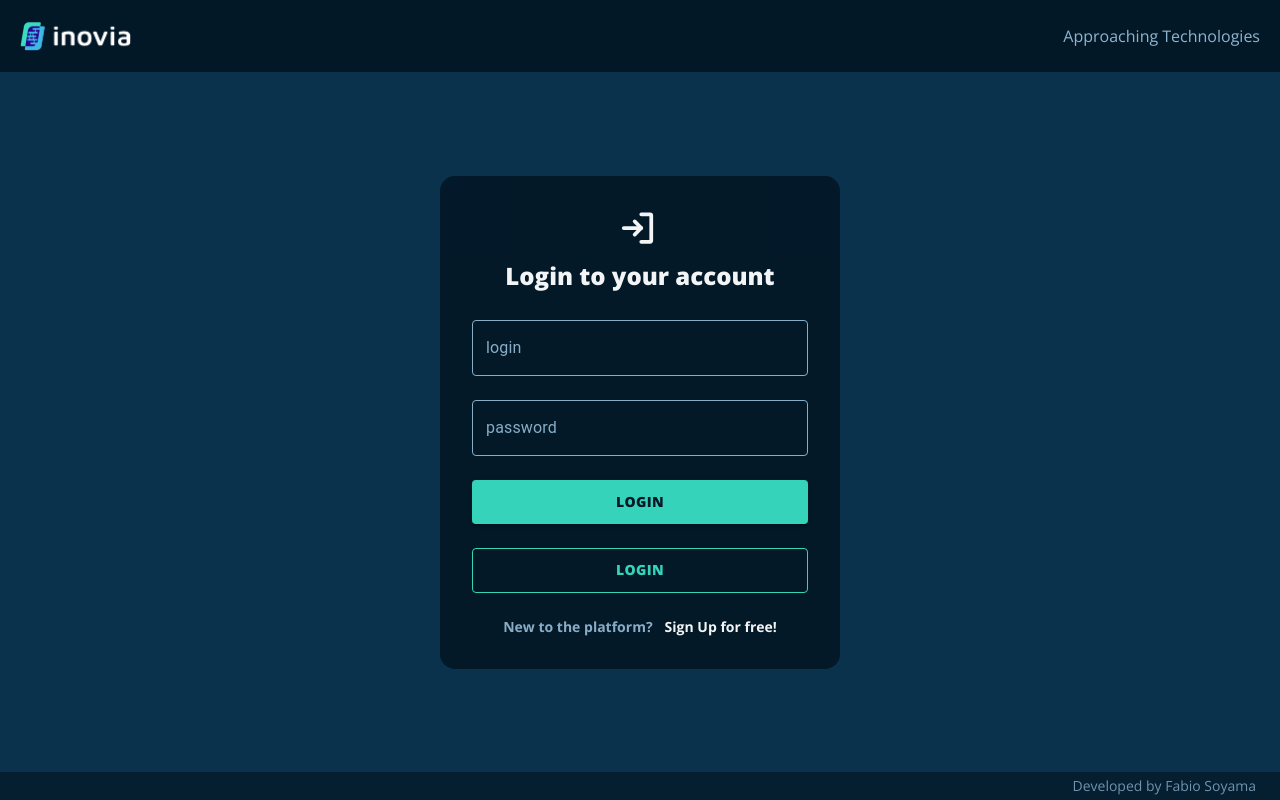
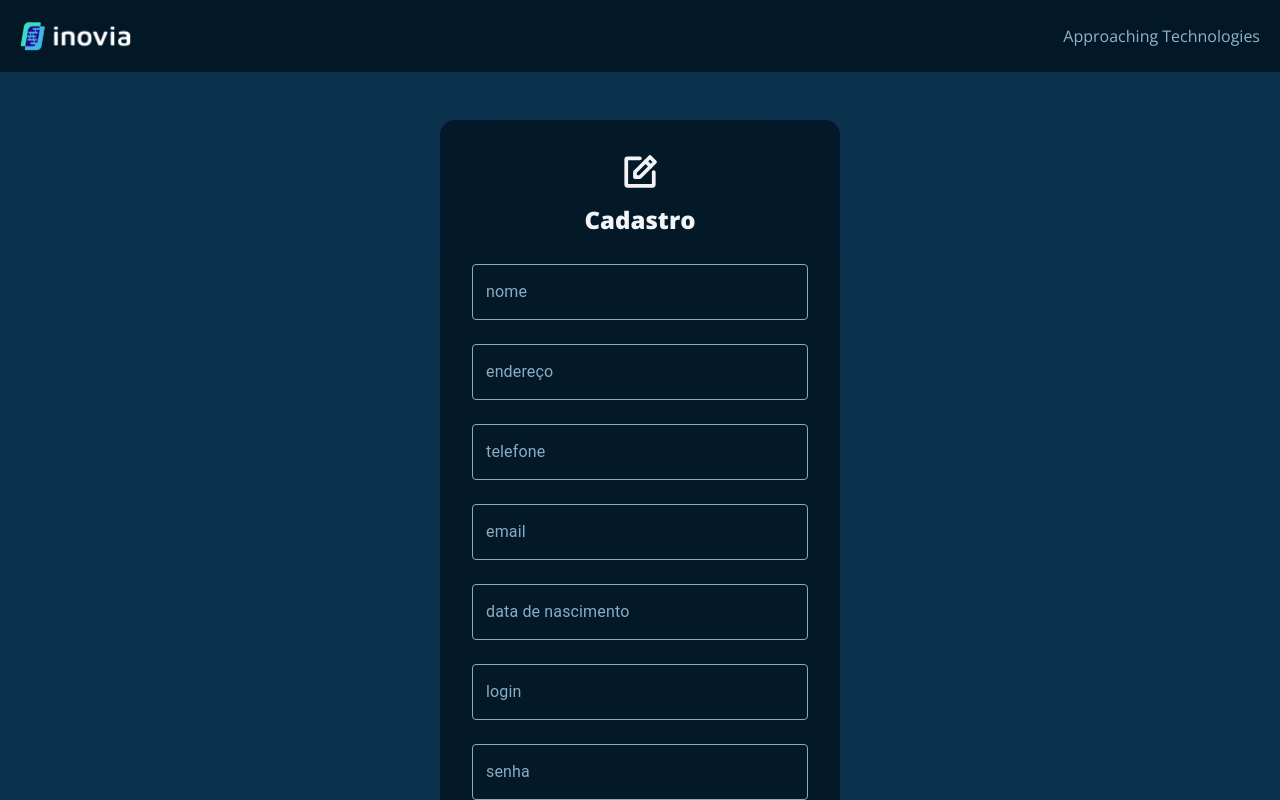
Before and after one commit to yujisoyama/desafio-inovia, a React (Vite) app in the folder web/: page /signup in a window 1280 px wide. Before the commit this address led to /. Built offline with nearby package versions, Linux system fonts and the light colour scheme.

Commit message:
Create Layout for SignIn and SignUp

```diff
--- a/web/src/App.tsx
+++ b/web/src/App.tsx
@@ -1,6 +1,8 @@
 import './styles/main.css'
+import './styles/scrollbar.css'
 import { BrowserRouter as Router, Routes, Route, Navigate } from 'react-router-dom'
 import { SignIn } from './pages/SignIn'
+import { SignUp } from './pages/SignUp'
 
 function App() {
   return (
@@ -8,6 +10,7 @@ function App() {
       <Routes>
         <Route path="*" element={<Navigate to="/" />} />
         <Route path="/" element={<SignIn />} />
+        <Route path="/signup" element={<SignUp />} />
       </Routes>
     </Router>
   )
--- a/web/src/components/CancelButton.tsx
+++ b/web/src/components/CancelButton.tsx
@@ -1,5 +1,5 @@
 import LoadingButton from '@mui/lab/LoadingButton';
-import { FormEvent, useState } from 'react';
+import { FormEvent } from 'react';
 
 interface ICancelButtonProps {
     label: string;
--- a/web/src/components/ConfirmButton.tsx
+++ b/web/src/components/ConfirmButton.tsx
@@ -1,5 +1,5 @@
 import LoadingButton from '@mui/lab/LoadingButton';
-import { FormEvent, useState } from 'react';
+import { FormEvent } from 'react';
 
 interface IConfirmButtonProps {
     label: string;
@@ -8,8 +8,6 @@ interface IConfirmButtonProps {
 }
 
 export const ConfirmButton = ({ label, isLoading, onClick }: IConfirmButtonProps) => {
-    const [isHover, setIsHover] = useState(false);
-
     return (
         <LoadingButton
             onClick={onClick}
--- a/web/src/components/HomeHeader.tsx
+++ b/web/src/components/HomeHeader.tsx
@@ -2,7 +2,7 @@ import logo from '../../assets/logoinovia.png'
 
 export const HomeHeader = () => {
     return (
-        <div className="bg-background font-open flex items-center justify-between px-5 h-[72px]">
+        <div className="bg-background font-open flex items-center justify-between px-5 min-h-[72px]">
             <img src={logo} alt="inovia" className='w-28' />
             <p className="text-secondary">Approaching Technologies</p>
         </div>
--- a/web/src/components/LoginForm.tsx
+++ b/web/src/components/LoginForm.tsx
@@ -1,28 +1,54 @@
 import { SignIn } from "phosphor-react"
-import { FormEvent } from "react"
+import { FormEvent, useState } from "react"
 import { Link } from "react-router-dom"
-import { CancelButton } from "./CancelButton"
 import { ConfirmButton } from "./ConfirmButton"
 import { TextInput } from "./TextInput"
 
+interface ISignUpForm {
+    nome: string;
+    endereco: string;
+    telefone: string;
+    email: string;
+    data_nascimento: string;
+    login: string;
+    senha: string;
+}
+
+const useForm = () => {
+    const [values, setValues] = useState<ISignUpForm>({
+        nome: '',
+        endereco: '',
+        telefone: '',
+        email: '',
+        data_nascimento: '',
+        login: '',
+        senha: '',
+    })
+
+    return {
+        values,
+    }
+}
+
+
 export const LoginForm = () => {
+
     const handleLogin = (event: FormEvent) => {
         console.log('click');
     }
 
     return (
-        <div className="w-[400px] p-8 mx-auto my-12 opacity-95 rounded-[15px] bg-background font-open relative mobile:w-[300px] mobile:my-16 mobile:p-4">
+        <div className="w-[400px] p-8 mx-auto my-12 opacity-95 rounded-[15px] bg-background font-open relative">
             <SignIn className="mx-auto" size={40} color="#fffffe" weight="bold" />
-            <h1 className="text-main text-center font-extrabold text-2xl mt-3 mb-7">Login to your account</h1>
+            <h1 className="text-main text-center font-extrabold text-2xl mt-3 mb-7">Faça o login na sua conta</h1>
             <div>
                 <form className="flex flex-col gap-6 relative">
-                    <TextInput label='login' type='text' />
-                    <TextInput label='password' type='password' />
+                    <TextInput label='login' type='text' placeholder='' value='' />
+                    <TextInput label='senha' type='password' placeholder='' value='' />
                     <ConfirmButton label='login' isLoading={false} onClick={handleLogin} />
-                    <CancelButton label='login' isLoading={false} onClick={handleLogin} />
                     <div className="text-sm text-secondary font-semibold w-full text-center flex justify-center gap-3 mobile:gap-2">
-                        <p className="inline">New to the platform?</p>
-                        <p><Link to="/signup" className="text-main hover:underline">Sign Up for free!</Link></p>
+                        <p className="inline">Não tem uma conta?</p>
+                        <p><Link to="/signup" className="text-main hover:underline">Cadastre-se!</Link></p>
                     </div>
                 </form>
             </div>
--- /dev/null
+++ b/web/src/components/SignUpForm.tsx
@@ -0,0 +1,75 @@
+import { NotePencil } from "phosphor-react"
+import { ChangeEvent, FormEvent, useState } from "react"
+import { Link } from "react-router-dom"
+import { ConfirmButton } from "./ConfirmButton"
+import { TextInput } from "./TextInput"
+
+interface ISignUpForm {
+    nome: string;
+    endereco: string;
+    telefone: string;
+    email: string;
+    data_nascimento: string;
+    login: string;
+    senha: string;
+}
+
+const useForm = () => {
+    const [values, setValues] = useState<ISignUpForm>({
+        nome: '',
+        endereco: '',
+        telefone: '',
+        email: '',
+        data_nascimento: '',
+        login: '',
+        senha: '',
+    })
+
+    return {
+        values,
+        handleChange: (event: ChangeEvent<HTMLInputElement>) => {
+            const value = event.target.value;
+            const name = event.target.name;
+            setValues({
+                ...values,
+                [name]: value
+            })
+        }
+    }
+}
+
+export const SignUpForm = () => {
+    const formSignUp = useForm();
+
+    const handleSignUp = (event: FormEvent) => {
+        event.preventDefault();
+        const formData = new FormData(event.target as HTMLFormElement);
+        const form = Object.fromEntries(formData);
+        console.log(form);
+
+    }
+
+    return (
+        <div className="w-[400px] p-8 mx-auto my-12 opacity-95 rounded-[15px] bg-background font-open relative">
+            <NotePencil className="mx-auto" size={40} color="#fffffe" weight="bold" />
+            <h1 className="text-main text-center font-extrabold text-2xl mt-3 mb-7">Cadastro</h1>
+            <div>
+                <form onSubmit={handleSignUp} className="flex flex-col gap-6 relative">
+                    <TextInput id='nome' name='nome' label='nome' type='text' placeholder='Nome Completo' />
+                    <TextInput id='endereco' name='endereco' label='endereço' type='text' placeholder='Nome da Rua - Cidade' />
+                    <TextInput id='telefone' name='telefone' label='telefone' type='text' placeholder='(11) 98765-4321'/>
+                    <TextInput id='email' name='email' label='email' type='password' placeholder='exemplo@gmail.com' />
+                    <TextInput id='data_nascimento' name='data_nascimento' label='data de nascimento' type='text' />
+                    <TextInput id='login' name='login' label='login' type='text' placeholder='login'  />
+                    <TextInput id='senha' name='senha' label='senha' type='password' placeholder='senha' />
+                    <ConfirmButton label='Cadastrar' isLoading={false} onClick={handleSignUp} />
+                    <button type="submit">asdsadad</button>
+                    <div className="text-sm text-secondary font-semibold w-full text-center flex justify-center gap-3 mobile:gap-2">
+                        <p className="inline">Já tem uma conta?</p>
+                        <p><Link to="/" className="text-main hover:underline">Faça o login!</Link></p>
+                    </div>
+                </form>
+            </div>
+        </div>
+    )
+}
--- a/web/src/components/TextInput.tsx
+++ b/web/src/components/TextInput.tsx
@@ -1,13 +1,14 @@
 import Box from '@mui/material/Box';
 import TextField from '@mui/material/TextField';
 import { styled } from '@mui/material/styles';
+import { ChangeEvent, InputHTMLAttributes, useState } from 'react';
 
-interface ITextInputProps {
+interface ITextFieldProps extends InputHTMLAttributes<HTMLInputElement> {
     label: string;
-    type: string;
 }
 
-export const TextInput = ({ label, type }: ITextInputProps) => {
+
+export const TextInput = ({ id, name, placeholder, type, label }: ITextFieldProps) => {
     const CssTextField = styled(TextField)({
         '& label.MuiInputLabel-root': {
             color: '#90b4ce',
@@ -40,8 +41,11 @@ export const TextInput = ({ label, type }: ITextInputProps) => {
         >
             <CssTextField
                 fullWidth
+                id={id}
+                name={name}
+                placeholder={placeholder}
+                type={type}
                 label={label}
-                id="custom-css-outlined-input"
                 sx={{
                     input: { color: '#fffffe' }
                 }}
--- /dev/null
+++ b/web/src/pages/SignUp.tsx
@@ -0,0 +1,14 @@
+import { Footer } from "../components/Footer"
+import { HomeHeader } from "../components/HomeHeader"
+import { SignUpForm } from "../components/SignUpForm"
+
+
+export const SignUp = () => {
+    return (
+        <div className="bg-backgroundLight w-screen h-screen overflow-y-auto flex flex-col justify-between">
+            <HomeHeader />
+            <SignUpForm />
+            <Footer />
+        </div>
+    )
+}
```
